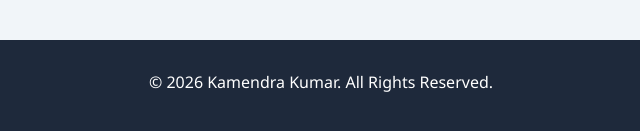
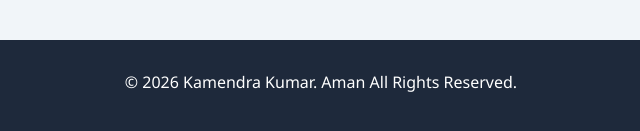
Before and after one commit to Kamendra95/PortfolioKamendra, a plain HTML site: page index.html in a window 1280 px wide. Shown: the part 3937-4068 px from the top of the page, 319-959 px from the left. Drawn offline with nearby package versions, Linux system fonts and the light colour scheme.

Commit message:
footer chnage

```diff
--- a/index.html
+++ b/index.html
@@ -392,7 +392,7 @@
     <!-- Footer -->
     <footer>
         <div class="container">
-            <p>&copy; 2026 Kamendra Kumar. All Rights Reserved.</p>
+            <p>&copy; 2026 Kamendra Kumar. Aman All Rights Reserved.</p>
         </div>
     </footer>
 
```
